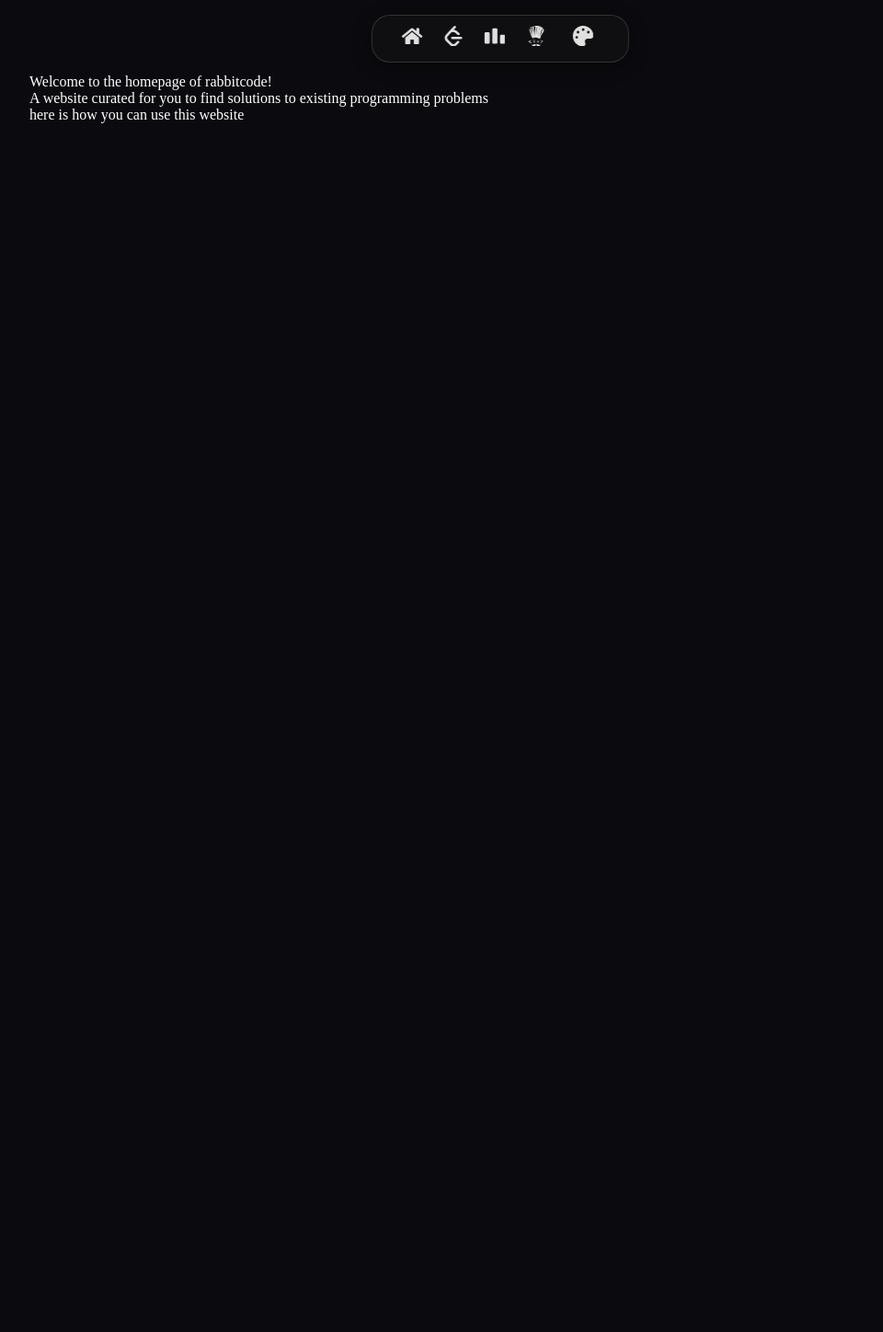
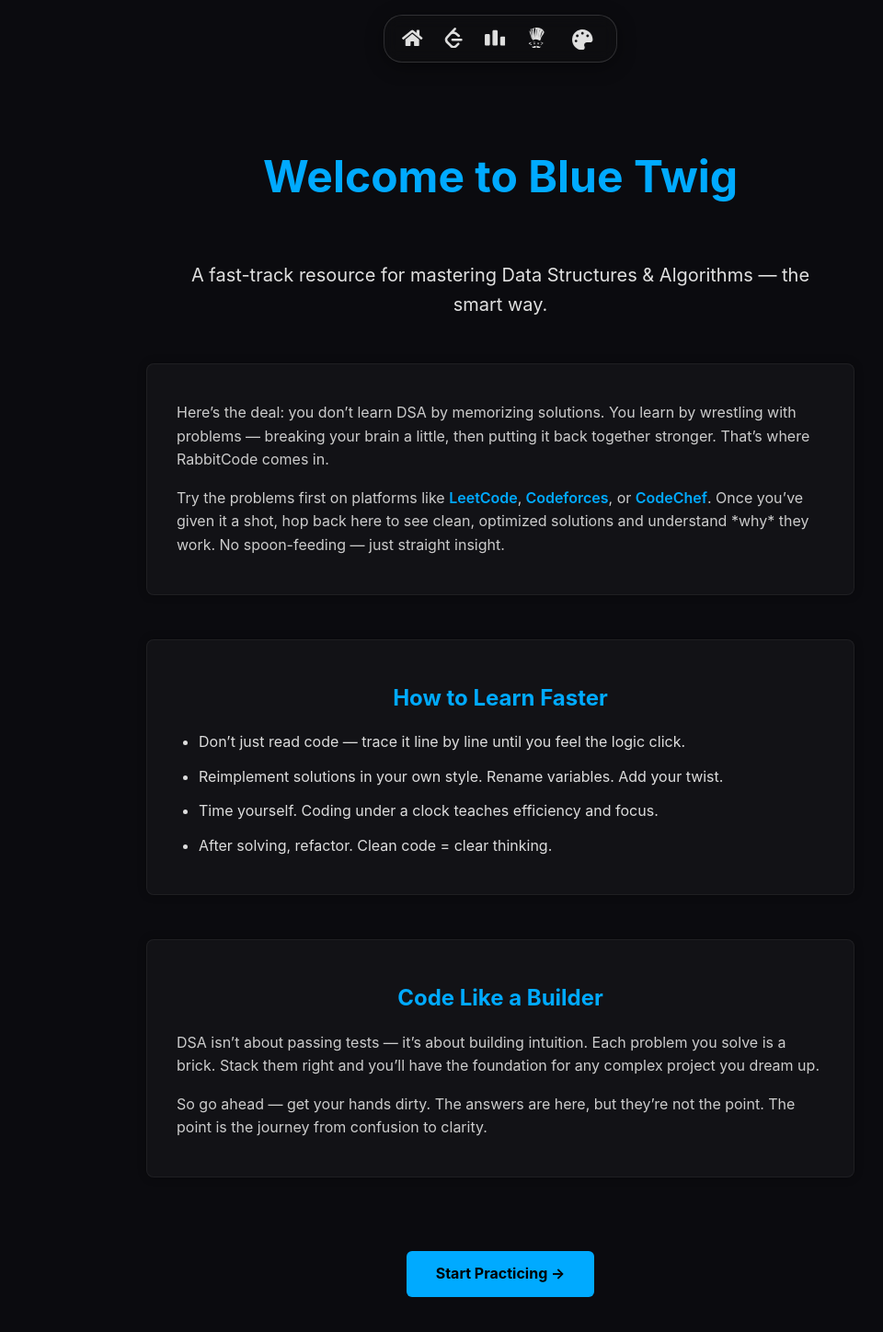
Before and after one commit to JayArindamMaity/bluetwig, a React (Vite) app in the folder frontend/: page /#/ in a window 1280 px wide. Shown: the top 1448 px of the page at 92% size, without its empty margins (96-1056 px from the left). Before the commit the page ends 800 px from the top, so only its background shows below. Built offline with nearby package versions, Linux system fonts and the light colour scheme.

Commit message:
more changes to navbar and home page

```diff
--- a/frontend/src/App.css
+++ b/frontend/src/App.css
@@ -18,11 +18,11 @@ body {
     background-color: #0b0b0f;
 }
 
-/* Green Dark Theme */
-[data-theme="green-dark"] {
-    --navbar-icon-color: #e0ffe0;
-    --accent-color: #00ff99;
-    background-color: #0a120f;
+/* Orange Dark Theme */
+[data-theme="orange-dark"] {
+    --navbar-icon-color: #fffae0;
+    --accent-color: #ff9100;
+    background-color: #120e0a;
 }
 
 /* Purple Dark Theme */
--- a/frontend/src/components/navbar/navbar.css
+++ b/frontend/src/components/navbar/navbar.css
@@ -4,8 +4,8 @@
     left: 50%;
     transform: translateX(-50%);
     z-index: 999;
-    backdrop-filter: blur(15px);
-    background: rgba(20, 20, 20, 0.55);
+    backdrop-filter: blur(8px);
+    background: rgba(20, 20, 20, 0.25);
     border: 1px solid rgba(255, 255, 255, 0.15);
     border-radius: 20px;
     box-shadow: 0 4px 20px rgba(0, 0, 0, 0.4);
@@ -13,36 +13,44 @@
     display: flex;
     justify-content: center;
     align-items: center;
-    transition: background 0.3s ease, transform 0.3s ease;
     width: fit-content;
     min-width: 240px;
+    height: 52px; /* Fixed navbar height */
+    transition: background 0.3s ease, transform 0.3s ease;
+    box-sizing: border-box;
 }
 
-/* Nav items centered */
+/* Nav list stays vertically centered */
 .nav-list {
     display: flex;
     list-style: none;
     gap: 1.4rem;
-    margin: 0;
+    margin-top: 30px;
     padding: 0;
     align-items: center;
 }
 
+/* Nav links */
 .nav-list li a {
     font-size: 1.4rem;
     color: var(--navbar-icon-color);
     text-decoration: none;
     transition: transform 0.2s ease, color 0.2s ease;
+    line-height: 1; /* Keeps consistent vertical alignment */
 }
 
 .nav-list li a:hover {
     color: var(--accent-color);
-    transform: scale(1.2);
+    transform: scale(1.15);
 }
 
-/* Theme Button inside nav */
+/* Theme toggle */
 .theme-toggle {
     position: relative;
+    display: flex;
+    align-items: center;
+    justify-content: center;
+    height: 100%;
 }
 
 .theme-btn {
@@ -52,6 +60,10 @@
     color: var(--navbar-icon-color);
     font-size: 1.4rem;
     transition: transform 0.2s ease, color 0.2s ease;
+    display: flex;
+    align-items: center;
+    justify-content: center;
+    height: 100%;
 }
 
 .theme-btn:hover {
@@ -59,10 +71,10 @@
     color: var(--accent-color);
 }
 
-/* Dropdown styling */
+/* Dropdown: no layout shift */
 .theme-dropdown {
     position: absolute;
-    top: 2.2rem;
+    top: calc(100% + 0.6rem);
     left: 50%;
     transform: translateX(-50%);
     background: rgba(30, 30, 30, 0.85);
@@ -74,6 +86,8 @@
     gap: 0.5rem;
     box-shadow: 0 2px 10px rgba(0, 0, 0, 0.5);
     animation: fadeIn 0.2s ease;
+    pointer-events: auto;
+    z-index: 1000;
 }
 
 .theme-swatch {
@@ -104,6 +118,7 @@
         top: 0.6rem;
         padding: 0.5rem 1rem;
         border-radius: 15px;
+        height: 46px; /* Adjusted for smaller screens */
     }
     .nav-list {
         gap: 1rem;
--- a/frontend/src/components/navbar/navbar.tsx
+++ b/frontend/src/components/navbar/navbar.tsx
@@ -14,7 +14,7 @@ export default function Navbar() {
 
   const themes = [
     { name: "blue-dark", color: "#00aaff" },
-    { name: "green-dark", color: "#00ff99" },
+    { name: "orange-dark", color: "#ff9100" },
     { name: "purple-dark", color: "#b26bff" },
     { name: "red-dark", color: "#ff4f4f" },
   ];
--- a/frontend/src/pages/home/home.css
+++ b/frontend/src/pages/home/home.css
@@ -0,0 +1,130 @@
+.home-container {
+    max-width: 3000px;
+    margin: 0 auto;
+    padding: 3rem 2rem;
+    font-family: 'Inter', 'Segoe UI', Roboto, sans-serif;
+    color: var(--text-color, #fff);
+    background-color: transparent;
+    line-height: 1.6;
+    box-sizing: border-box;
+    display: flex;
+    flex-direction: column;
+    align-items: center;
+    justify-content: center; /* Centers content vertically */
+    min-height: calc(100vh - 80px); /* 100vh minus navbar space */
+    text-align: center; /* Keeps all text naturally centered */
+}
+
+/* Keeps spacing from navbar but doesn’t push layout */
+.main-content {
+    margin-top: calc(8vh + 10px);
+    margin-left: 10vw;
+    margin-right: 10vw;
+}
+
+.title {
+    font-size: 3rem;
+    font-weight: 700;
+    text-align: center;
+    color: var(--accent-color);
+}
+
+.highlight {
+    color: var(--accent-color);
+}
+
+.subtitle {
+    text-align: center;
+    font-size: 1.25rem;
+    color: var(--navbar-icon-color);
+    margin-bottom: 3rem;
+    max-width: 700px;
+}
+
+.intro-section,
+.learn-section,
+.code-mindset {
+    margin-bottom: 3rem;
+    background-color: rgba(255, 255, 255, 0.03);
+    padding: 1.5rem 2rem;
+    border-radius: 8px;
+    border: 1px solid rgba(255, 255, 255, 0.05);
+    box-shadow: 0 0 10px rgba(0, 0, 0, 0.3);
+    text-align: left; /* So blocks read naturally */
+    width: 100%;
+    max-width: 800px;
+}
+
+h2 {
+    color: var(--accent-color);
+    margin-bottom: 1rem;
+    text-align: center;
+}
+
+p {
+    margin-bottom: 1rem;
+    color: #ccc;
+}
+
+ul {
+    padding-left: 1.5rem;
+}
+
+li {
+    margin-bottom: 0.75rem;
+    color: #ddd;
+}
+
+.platform {
+    color: var(--accent-color);
+    font-weight: 600;
+}
+
+.cta {
+    text-align: center;
+    margin-top: 2rem;
+}
+
+.cta-button {
+    background: var(--accent-color);
+    color: #000;
+    text-decoration: none;
+    padding: 0.75rem 2rem;
+    border-radius: 6px;
+    font-weight: bold;
+    transition: transform 0.2s ease, box-shadow 0.3s ease;
+    display: inline-block;
+}
+
+.cta-button:hover {
+    transform: translateY(-3px);
+    box-shadow: 0 5px 15px rgba(255, 255, 255, 0.2);
+}
+
+/* Prevent navbar height inflation */
+body {
+    margin: 0;
+    padding: 0;
+}
+
+/* Responsive tweaks */
+@media (max-width: 700px) {
+    .home-container {
+        padding: 2rem 1rem;
+        min-height: calc(100vh - 70px);
+    }
+
+    .title {
+        font-size: 2.2rem;
+    }
+
+    .subtitle {
+        font-size: 1.1rem;
+    }
+
+    .intro-section,
+    .learn-section,
+    .code-mindset {
+        padding: 1.25rem 1.5rem;
+    }
+}
--- a/frontend/src/pages/home/home.tsx
+++ b/frontend/src/pages/home/home.tsx
@@ -1,11 +1,55 @@
-import './home.css'
+import './home.css';
 
-export default function () {
+export default function Home() {
     return (
-        <>
-            Welcome to the homepage of rabbitcode!
-            <br />A website curated for you to find solutions to existing programming problems
-            <br />here is how you can use this website
-        </>
-    )
+        <div className="home-container main-content">
+            <h1 className="title">
+                Welcome to <span className="highlight">Blue Twig</span>
+            </h1>
+            <p className="subtitle">
+                A fast-track resource for mastering Data Structures & Algorithms — the smart way.
+            </p>
+
+            <div className="intro-section">
+                <p>
+                    Here’s the deal: you don’t learn DSA by memorizing solutions. You learn by
+                    wrestling with problems — breaking your brain a little, then putting it back
+                    together stronger. That’s where RabbitCode comes in.
+                </p>
+                <p>
+                    Try the problems first on platforms like <span className="platform">LeetCode</span>,
+                    <span className="platform"> Codeforces</span>, or <span className="platform"> CodeChef</span>.
+                    Once you’ve given it a shot, hop back here to see clean, optimized solutions and
+                    understand *why* they work. No spoon-feeding — just straight insight.
+                </p>
+            </div>
+
+            <div className="learn-section">
+                <h2>How to Learn Faster</h2>
+                <ul>
+                    <li>Don’t just read code — trace it line by line until you feel the logic click.</li>
+                    <li>Reimplement solutions in your own style. Rename variables. Add your twist.</li>
+                    <li>Time yourself. Coding under a clock teaches efficiency and focus.</li>
+                    <li>After solving, refactor. Clean code = clear thinking.</li>
+                </ul>
+            </div>
+
+            <div className="code-mindset">
+                <h2>Code Like a Builder</h2>
+                <p>
+                    DSA isn’t about passing tests — it’s about building intuition. Each problem
+                    you solve is a brick. Stack them right and you’ll have the foundation for
+                    any complex project you dream up.
+                </p>
+                <p>
+                    So go ahead — get your hands dirty. The answers are here, but they’re not the point.
+                    The point is the journey from confusion to clarity.
+                </p>
+            </div>
+
+            <div className="cta">
+                <a href="/problems" className="cta-button">Start Practicing →</a>
+            </div>
+        </div>
+    );
 }
```
